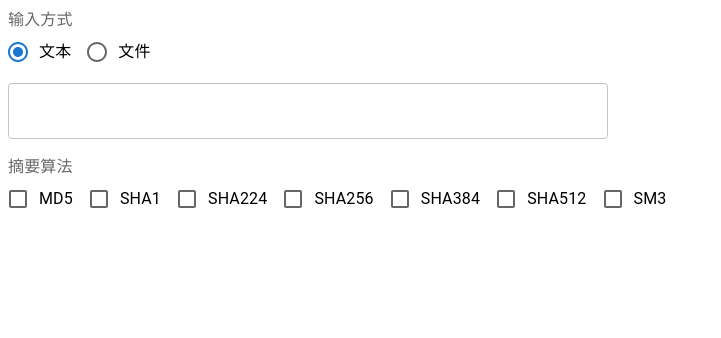
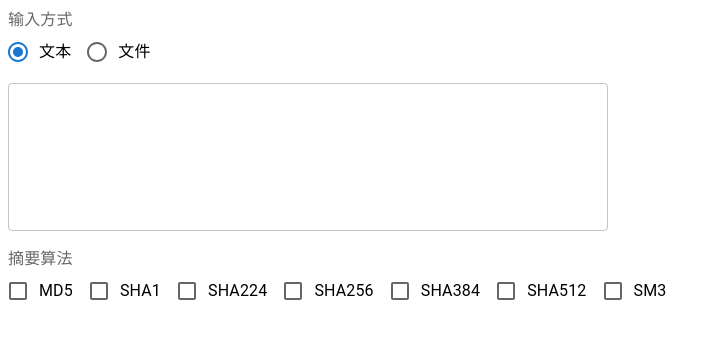
Before and after one commit to hsiaofongw/build-wasm-toolkit, a Next.js app in the folder web/: page / in a window 1280 px wide. Shown: the top 338 px of the page, without its empty margins (0-721 px from the left). Built offline with nearby package versions, Linux system fonts and the light colour scheme.

Commit message:
update style

```diff
--- a/web/app/main.tsx
+++ b/web/app/main.tsx
@@ -460,6 +460,7 @@ export function Main() {
           <TextField
             fullWidth
             multiline
+            rows={5}
             value={text}
             onChange={(e) => {
               setText(e.target.value ?? "");
```
